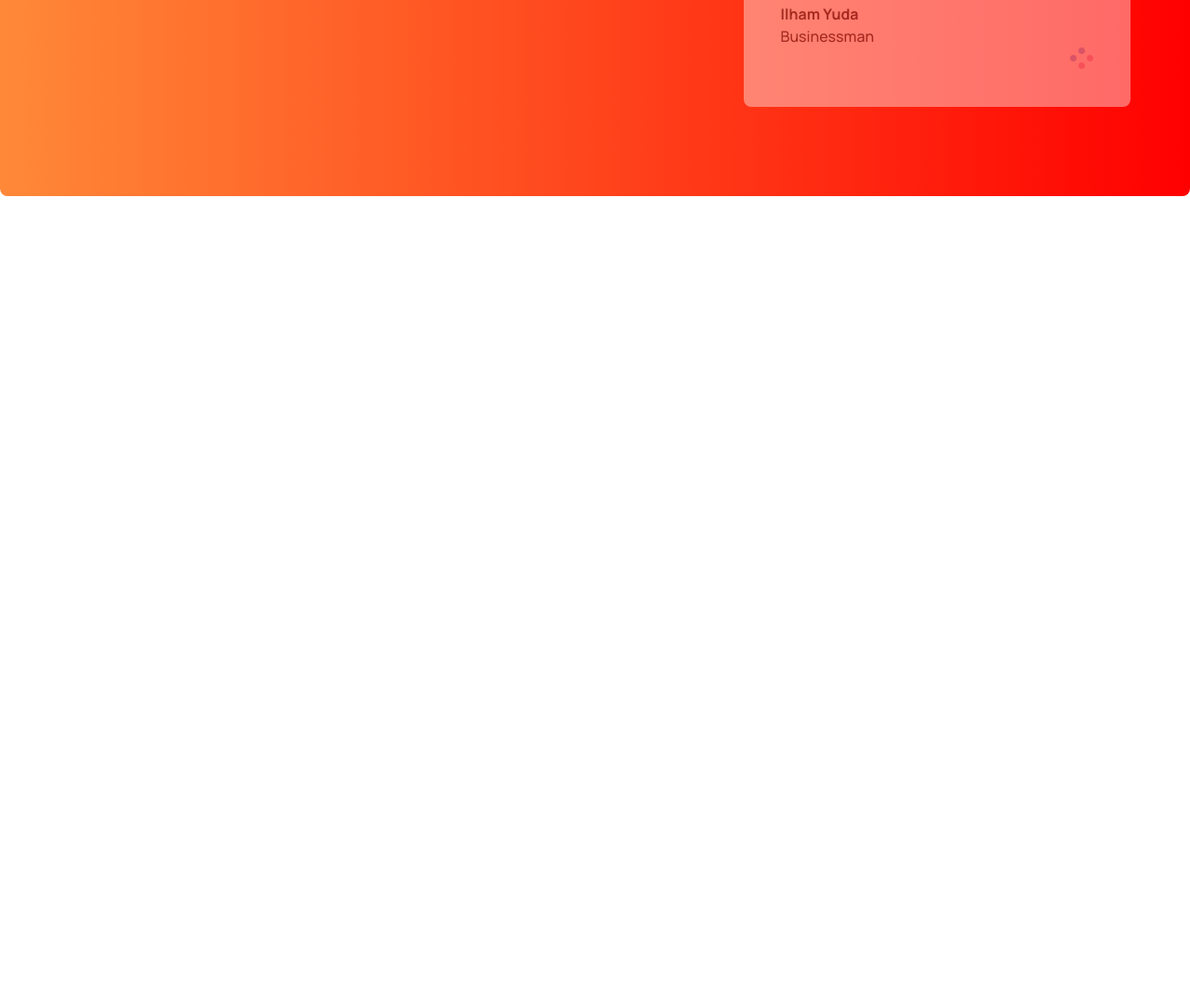
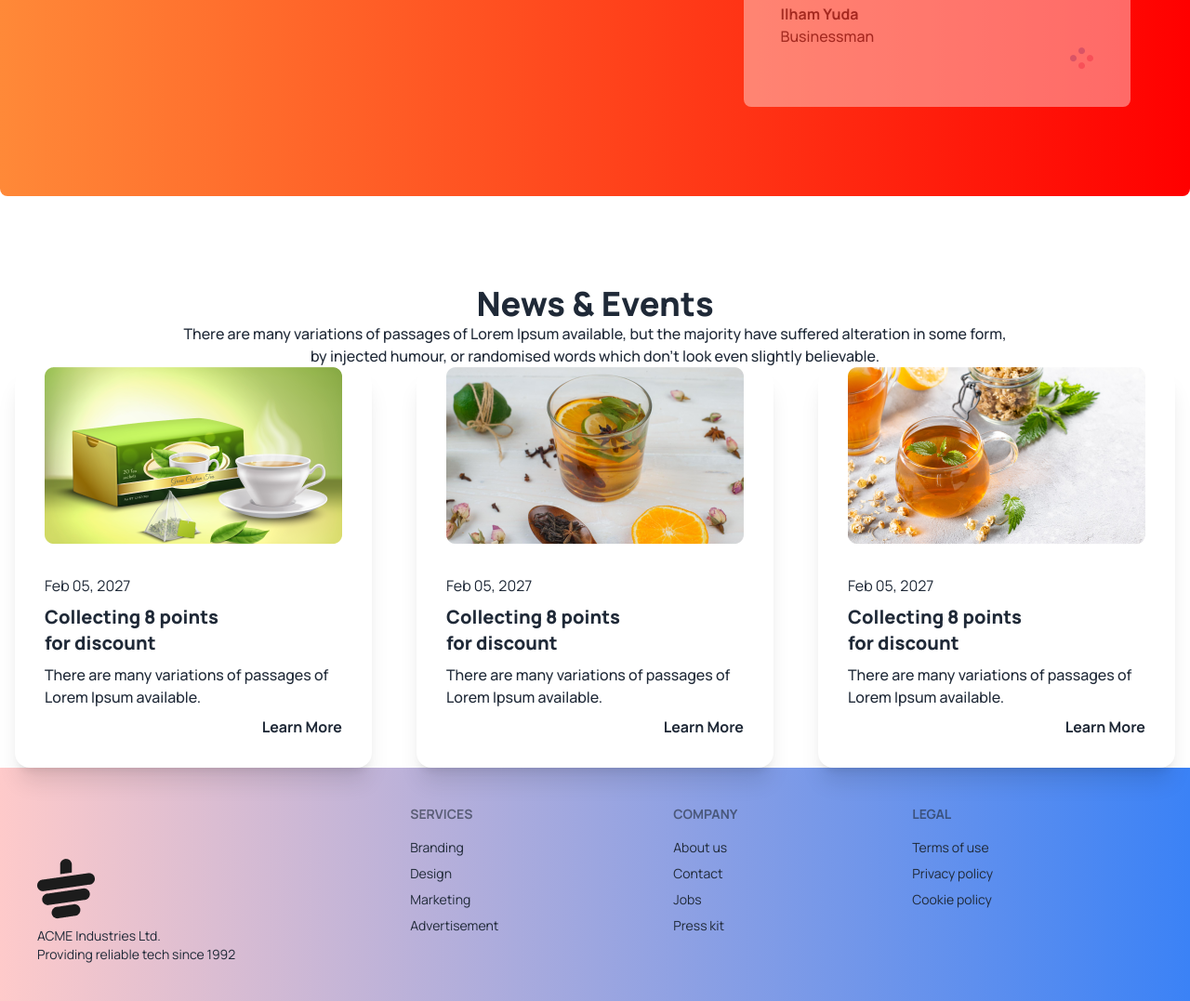
Before and after one commit to JubairBinSayeed/Teahouse-website, a plain HTML site: page index.html in a window 1280 px wide. Shown: the part 2475-3552 px from the top of the page at 93% size. Before the commit the page ends 2782 px from the top, so only its background shows below. Drawn offline with nearby package versions, Linux system fonts and the light colour scheme.

Commit message:
added the footer section

```diff
--- a/index.html
+++ b/index.html
@@ -155,9 +155,82 @@
             </div>
             </div>
         </section>
+        <section>
+            <div>
+                <h1 class="font-extrabold text-4xl text-center">News & Events</h1>
+                <p class="font-medium text-base text-center">There are many variations of passages of Lorem Ipsum available, but the majority have suffered alteration in some form, <br>by injected humour, or randomised words which don't look even slightly believable. </p>
+            </div>
+            <div class="flex justify-center">
+                <div>
+                    <div class="card w-96 bg-base-100 shadow-xl mx-6">
+                        <figure><img src="images/news-1.png" alt="" /></figure>
+                        <div class="card-body">
+                          <p class="text-base justify-start">Feb 05, 2027</p>
+                          <h4 class="font-extrabold text-xl text-base">Collecting 8 points <br>for discount</h4>
+                          <p class="font-medium text-base ">There are many variations of passages of <br>Lorem Ipsum available.</p>
+                          <div class="card-actions justify-end">
+                            <h6 class="font-bold text-base">Learn More</h6>
+                          </div>
+                        </div>
+                      </div>
+                </div>
+                <div>
+                    <div class="card w-96 bg-base-100 shadow-xl mx-6">
+                        <figure><img src="images/news-2.png" alt="" /></figure>
+                        <div class="card-body">
+                          <p class="text-base justify-start">Feb 05, 2027</p>
+                          <h4 class="font-extrabold text-xl text-base">Collecting 8 points <br>for discount</h4>
+                          <p class="font-medium text-base ">There are many variations of passages of <br>Lorem Ipsum available.</p>
+                          <div class="card-actions justify-end">
+                            <h6 class="font-bold text-base">Learn More</h6>
+                          </div>
+                        </div>
+                      </div>
+                </div>
+                <div>
+                    <div class="card w-96 bg-base-100 shadow-xl mx-6">
+                        <figure><img src="images/news-3.png" alt="" /></figure>
+                        <div class="card-body">
+                          <p class="text-base justify-start">Feb 05, 2027</p>
+                          <h4 class="font-extrabold text-xl text-base">Collecting 8 points <br>for discount</h4>
+                          <p class="font-medium text-base ">There are many variations of passages of <br>Lorem Ipsum available.</p>
+                          <div class="card-actions justify-end">
+                            <h6 class="font-bold text-base">Learn More</h6>
+                          </div>
+                        </div>
+                      </div>
+                </div>
+            </div>
+        </section>
     </main>
     <footer>
-
+        <footer class="footer p-10 bg-base-200 text-base-content bg-gradient-to-r from-red-200 to-blue-500">
+            <aside>
+              <svg width="50" height="50" viewBox="0 0 24 24" xmlns="http://www.w3.org/2000/svg" fill-rule="evenodd" clip-rule="evenodd" class="fill-current"></svg>
+              <img src="images/Frame.png" alt="">
+              <p>ACME Industries Ltd.<br/>Providing reliable tech since 1992</p>
+            </aside>
+            <nav>
+              <header class="footer-title">Services</header>
+              <a class="link link-hover">Branding</a>
+              <a class="link link-hover">Design</a>
+              <a class="link link-hover">Marketing</a>
+              <a class="link link-hover">Advertisement</a>
+            </nav>
+            <nav>
+              <header class="footer-title">Company</header>
+              <a class="link link-hover">About us</a>
+              <a class="link link-hover">Contact</a>
+              <a class="link link-hover">Jobs</a>
+              <a class="link link-hover">Press kit</a>
+            </nav>
+            <nav>
+              <header class="footer-title">Legal</header>
+              <a class="link link-hover">Terms of use</a>
+              <a class="link link-hover">Privacy policy</a>
+              <a class="link link-hover">Cookie policy</a>
+            </nav>
+          </footer>
     </footer>
 </body>
 </html>
```
Also changed, not shown: images/Frame.png (added).
